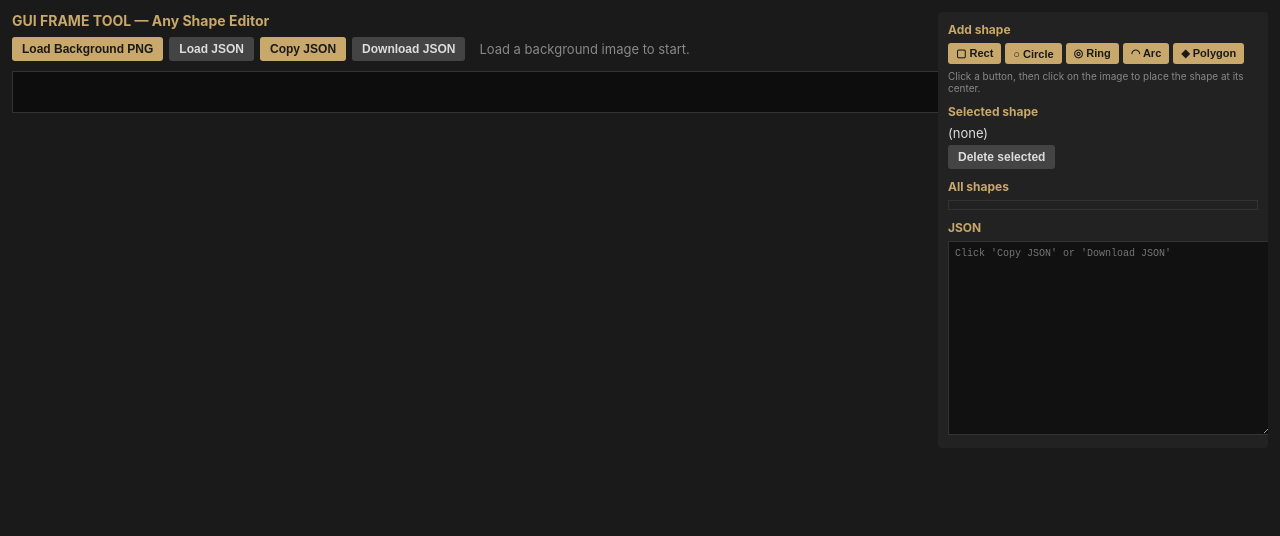
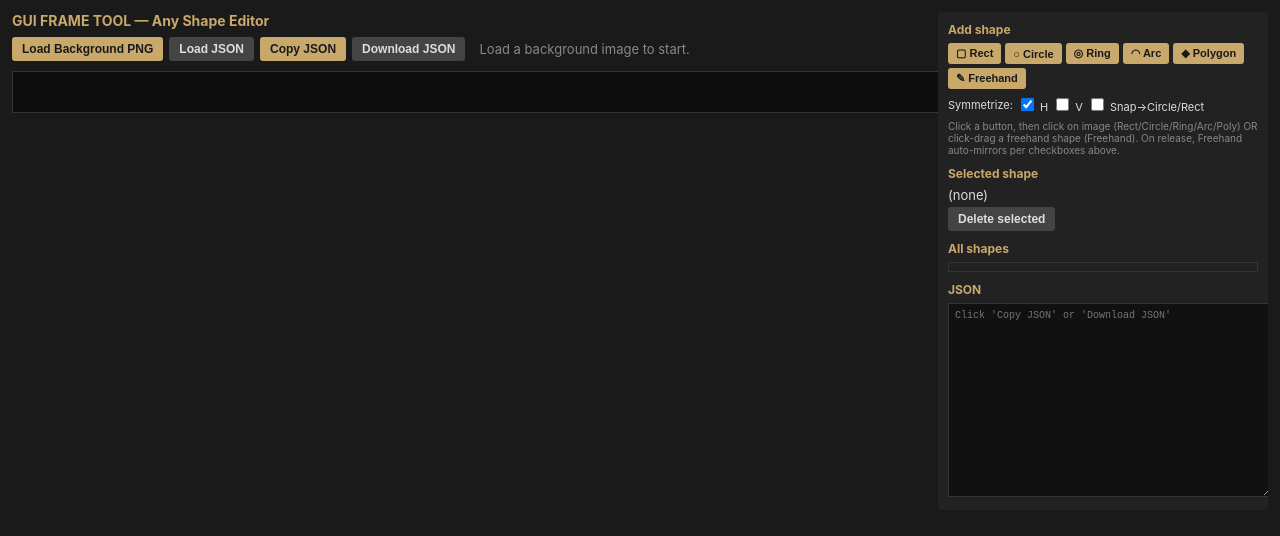
Before and after one commit to eqenrico-hub/eqenrico-hub.github.io, a Jekyll site: the page agents/gui-frame-tool/index.html, which Jekyll copies as it is, in a window 1280 px wide. Shown: the top 536 px of the page. Built offline with Jekyll 4.4.1, drawn with Linux system fonts in a browser that asks for light colours; part of the change alters nothing that is shown.

Commit message:
GUI Frame Tool v3: freehand + auto-mirror symmetrization
Adds Freehand shape mode where you click-drag a rough outline and
on release the path auto-symmetrizes per checkbox toggles:
- H (horizontal mirror around centroid X)
- V (vertical mirror around centroid Y)
- Both (quadrant mirror)
Plus 'Snap→Circle/Rect' option that detects if the freehand is close
to a circle or rectangle and fits the primitive instead of keeping
as freehand polygon. Uses Ramer-Douglas-Peucker simplification to
clean up raw mouse input before symmetrization.

Co-Authored-By: Claude Opus 4.6 (1M context) <noreply@anthropic.com>

```diff
--- a/agents/gui-frame-tool/index.html
+++ b/agents/gui-frame-tool/index.html
@@ -66,8 +66,15 @@
     <button data-type="ring">◎ Ring</button>
     <button data-type="arc">◠ Arc</button>
     <button data-type="polygon">◆ Polygon</button>
+    <button data-type="freehand">✎ Freehand</button>
   </div>
-  <div class="tip">Click a button, then click on the image to place the shape at its center.</div>
+  <div id="mirror-bar" style="display:flex; gap:4px; margin-bottom:6px; font-size:11px; align-items:center;">
+    <span>Symmetrize:</span>
+    <label><input type="checkbox" id="mirror-h" checked> H</label>
+    <label><input type="checkbox" id="mirror-v"> V</label>
+    <label><input type="checkbox" id="snap-primitive"> Snap→Circle/Rect</label>
+  </div>
+  <div class="tip">Click a button, then click on image (Rect/Circle/Ring/Arc/Poly) OR click-drag a freehand shape (Freehand). On release, Freehand auto-mirrors per checkboxes above.</div>
 
   <h3 style="margin-top:10px">Selected shape</h3>
   <div id="selected-info">(none)</div>
@@ -157,7 +164,7 @@ document.querySelectorAll('#new-shape-bar button').forEach(btn => {
 });
 
 svg.addEventListener('click', (e) => {
-  if (!state.placeMode || !state.bgNaturalW) return;
+  if (!state.placeMode || !state.bgNaturalW || state.placeMode === 'freehand') return;
   const [x, y] = imgPosFromEvent(e);
   const id = state.nextId++;
   const name = `${state.placeMode}_${id}`;
@@ -173,6 +180,147 @@ svg.addEventListener('click', (e) => {
   document.querySelectorAll('#new-shape-bar button').forEach(b => b.classList.remove('active'));
   render();
 });
+
+// =========================== FREEHAND + MIRROR ===========================
+let freehandPoints = null;
+let freehandPreviewEl = null;
+
+svg.addEventListener('mousedown', (e) => {
+  if (state.placeMode !== 'freehand' || !state.bgNaturalW) return;
+  e.preventDefault();
+  freehandPoints = [imgPosFromEvent(e)];
+  // Preview polyline
+  freehandPreviewEl = document.createElementNS('http://www.w3.org/2000/svg','polyline');
+  freehandPreviewEl.setAttribute('stroke', '#ff6');
+  freehandPreviewEl.setAttribute('stroke-width', 3);
+  freehandPreviewEl.setAttribute('fill', 'rgba(255,255,100,0.1)');
+  svg.appendChild(freehandPreviewEl);
+  const onMove = (me) => {
+    freehandPoints.push(imgPosFromEvent(me));
+    freehandPreviewEl.setAttribute('points', freehandPoints.map(p => p.join(',')).join(' '));
+  };
+  const onUp = () => {
+    document.removeEventListener('mousemove', onMove);
+    document.removeEventListener('mouseup', onUp);
+    if (freehandPreviewEl) svg.removeChild(freehandPreviewEl);
+    freehandPreviewEl = null;
+    if (freehandPoints.length < 3) { freehandPoints = null; return; }
+    finalizeFreehand(freehandPoints);
+    freehandPoints = null;
+    state.placeMode = null;
+    document.querySelectorAll('#new-shape-bar button').forEach(b => b.classList.remove('active'));
+  };
+  document.addEventListener('mousemove', onMove);
+  document.addEventListener('mouseup', onUp);
+});
+
+function finalizeFreehand(rawPoints) {
+  // Simplify the raw path via Ramer-Douglas-Peucker (distance tolerance)
+  const simplified = rdp(rawPoints, 4);  // 4px tolerance
+  let points = simplified;
+
+  const mirrorH = document.getElementById('mirror-h').checked;
+  const mirrorV = document.getElementById('mirror-v').checked;
+  const snap = document.getElementById('snap-primitive').checked;
+
+  // Compute centroid
+  const cx = points.reduce((a,p) => a+p[0], 0) / points.length;
+  const cy = points.reduce((a,p) => a+p[1], 0) / points.length;
+
+  // Apply symmetrization
+  if (mirrorH && mirrorV) {
+    // Quadrant 1 → mirror to all 4
+    points = points.filter(p => p[0] >= cx && p[1] <= cy);
+    if (points.length < 2) points = [[cx+40, cy-40], [cx+40, cy-10]];
+    const q2 = points.map(p => [2*cx - p[0], p[1]]);
+    const q3 = points.map(p => [2*cx - p[0], 2*cy - p[1]]);
+    const q4 = points.map(p => [p[0], 2*cy - p[1]]);
+    points = [...points, ...q2.reverse(), ...q3, ...q4.reverse()];
+  } else if (mirrorH) {
+    // Mirror left/right around cx
+    const rightSide = points.filter(p => p[0] >= cx);
+    const leftMirror = rightSide.map(p => [2*cx - p[0], p[1]]).reverse();
+    points = [...rightSide, ...leftMirror];
+  } else if (mirrorV) {
+    const topSide = points.filter(p => p[1] <= cy);
+    const botMirror = topSide.map(p => [p[0], 2*cy - p[1]]).reverse();
+    points = [...topSide, ...botMirror];
+  }
+
+  // Snap to primitive if requested
+  if (snap) {
+    const snapped = snapToPrimitive(points);
+    if (snapped) {
+      const id = state.nextId++;
+      snapped.id = id;
+      snapped.name = `${snapped.type}_${id}`;
+      snapped.comment = '';
+      state.shapes.push(snapped);
+      state.selectedId = id;
+      render();
+      return;
+    }
+  }
+
+  // Keep as polygon
+  const id = state.nextId++;
+  state.shapes.push({
+    id, type:'polygon', name:`freehand_${id}`, comment:'', points
+  });
+  state.selectedId = id;
+  render();
+}
+
+// Ramer-Douglas-Peucker simplification
+function rdp(points, eps) {
+  if (points.length < 3) return points;
+  const [first, last] = [points[0], points[points.length-1]];
+  let maxDist = 0, idx = 0;
+  for (let i = 1; i < points.length-1; i++) {
+    const d = perpDist(points[i], first, last);
+    if (d > maxDist) { maxDist = d; idx = i; }
+  }
+  if (maxDist > eps) {
+    return [...rdp(points.slice(0, idx+1), eps).slice(0, -1), ...rdp(points.slice(idx), eps)];
+  }
+  return [first, last];
+}
+function perpDist(p, a, b) {
+  const dx = b[0]-a[0], dy = b[1]-a[1];
+  if (dx === 0 && dy === 0) return Math.hypot(p[0]-a[0], p[1]-a[1]);
+  const t = ((p[0]-a[0])*dx + (p[1]-a[1])*dy) / (dx*dx+dy*dy);
+  const proj = [a[0]+t*dx, a[1]+t*dy];
+  return Math.hypot(p[0]-proj[0], p[1]-proj[1]);
+}
+
+// Detect if shape is closer to circle/rect and return that primitive
+function snapToPrimitive(points) {
+  // Bounding box
+  const xs = points.map(p=>p[0]), ys = points.map(p=>p[1]);
+  const minX = Math.min(...xs), maxX = Math.max(...xs);
+  const minY = Math.min(...ys), maxY = Math.max(...ys);
+  const cx = (minX+maxX)/2, cy = (minY+maxY)/2;
+  const w = maxX - minX, h = maxY - minY;
+  const r = (w+h)/4;
+  // Measure circular-ness: for each point, |distance from center - r| / r
+  let circErr = 0;
+  points.forEach(p => { circErr += Math.abs(Math.hypot(p[0]-cx, p[1]-cy) - r) / r; });
+  circErr /= points.length;
+  // Measure rect-ness: how far points are from closest bbox edge (normalized)
+  let rectErr = 0;
+  points.forEach(p => {
+    const d = Math.min(Math.abs(p[0]-minX), Math.abs(p[0]-maxX), Math.abs(p[1]-minY), Math.abs(p[1]-maxY));
+    rectErr += d / Math.max(w,h);
+  });
+  rectErr /= points.length;
+  console.log('circErr', circErr, 'rectErr', rectErr);
+  if (circErr < 0.15 && circErr < rectErr) {
+    return {type:'circle', cx, cy, r};
+  } else if (rectErr < 0.08) {
+    return {type:'rect', x:minX, y:minY, w, h};
+  }
+  return null;
+}
 
 // =========================== RENDER ===========================
 function render() {
```
